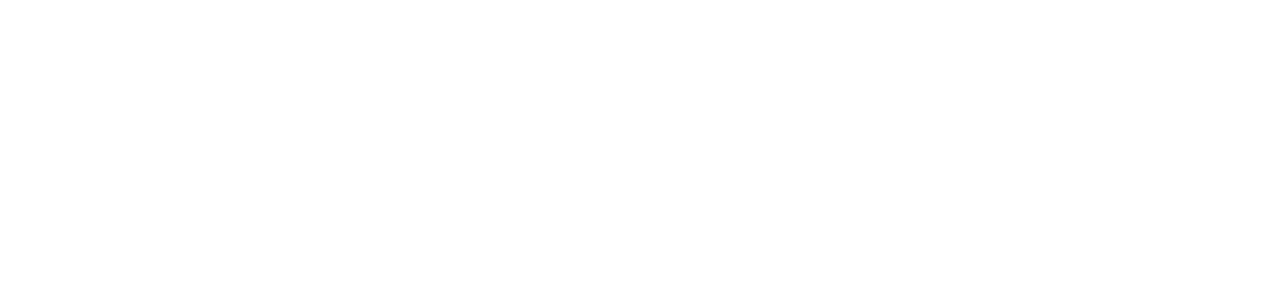
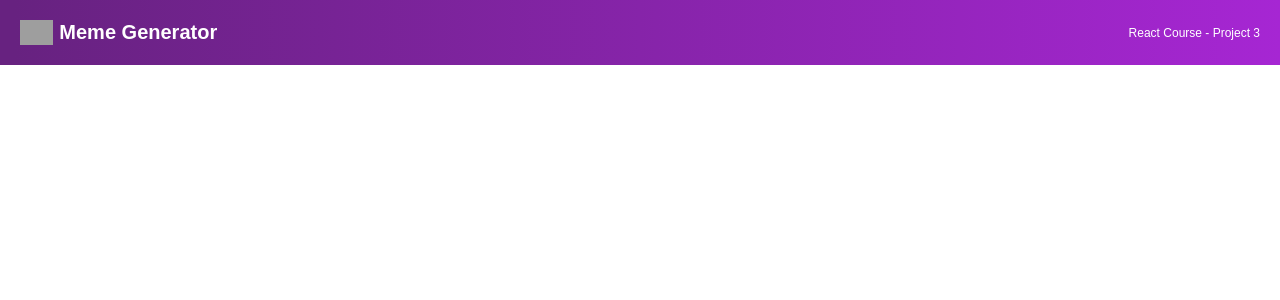
Before and after one commit to Mandla7784/MANDYO434_wfc2401_GroupB_Mandla-Dyonase_DJS07-main, a React (Vite) app: page / in a window 1280 px wide. Shown: the top 300 px of the page. Built offline with nearby package versions, Linux system fonts and the light colour scheme; grey boxes are pictures that could not be loaded.

Commit message:
Added a meme component

```diff
--- a/src/App.jsx
+++ b/src/App.jsx
@@ -1,11 +1,16 @@
+import React from "react";
 
+import Header from "./components/Header";
 function App() {
-
   return (
     <>
-
+      <Header />
     </>
-  )
+  );
 }
 
-export default App
+export default App;
+/**
+ *
+ * @returns {JSX.Element}
+ */
```
